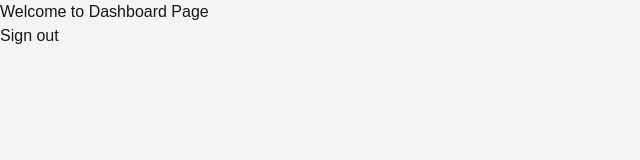
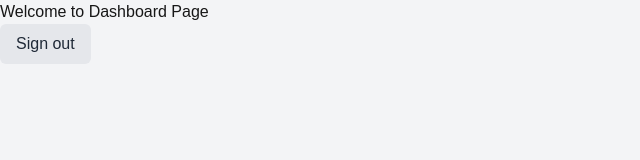
Before and after one commit to Albatraoz12/Health-Notes, a Next.js app: page /dashboard in a window 1280 px wide. Shown: the top 160 px of the page, without its empty margins (0-640 px from the left). Built offline with nearby package versions, Linux system fonts and the light colour scheme; no server answers; sample sign-in values are in the browser's storage.

Commit message:
add styling to logout button

```diff
--- a/app/components/SignOut.tsx
+++ b/app/components/SignOut.tsx
@@ -3,7 +3,14 @@ import { signOut } from 'next-auth/react';
 import React from 'react';
 
 const SignOut = () => {
-  return <button onClick={() => signOut()}>Sign out</button>;
+  return (
+    <button
+      className='p-2 px-4 bg-gray-200 dark:bg-gray-700 text-gray-800 dark:text-gray-200 rounded-md hover:bg-green-600 hover:text-white focus:outline-none focus:ring-2 focus:ring-green-500'
+      onClick={() => signOut()}
+    >
+      Sign out
+    </button>
+  );
 };
 
 export default SignOut;
```
